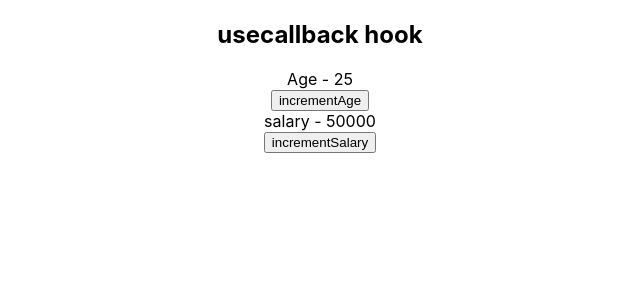
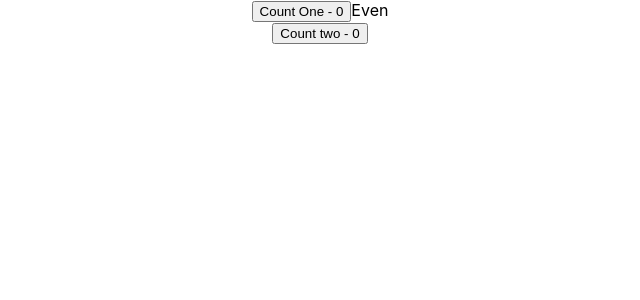
Before and after one commit to ReactJS-Avenger/try-react, a React (Create React App) app: page / in a window 1280 px wide. Shown: the top 300 px of the page, without its empty margins (320-960 px from the left). Built offline with nearby package versions, Linux system fonts and the light colour scheme.

Commit message:
useMemo: application slowed down. when the count two update it will render  whole component adn isEven is called and it will slow down

```diff
--- a/src/App.js
+++ b/src/App.js
@@ -19,6 +19,7 @@ import MainComponent from './components/useReducer+useContext/MainComponent';
 import DataFetchingOne from './components/useReducerFetchData/DataFetchingOne';
 import DataFetchingTwo from './components/useReducerFetchData/DataFetchingTwo';
 import ParentComponent from './components/useCallbackHook/ParentComponent';
+import Counter from './components/useMemoExample/Counter';
 
 export const userContext = React.createContext();
 export const channelContext = React.createContext();
@@ -47,7 +48,8 @@ function App() {
       {/* <MainComponent/> */}
       {/* <DataFetchingOne/> */}
       {/* <DataFetchingTwo/> */}
-      <ParentComponent/>
+      {/* <ParentComponent/> */}
+      <Counter/>
     </div>
   );
 }
--- /dev/null
+++ b/src/components/useMemoExample/Counter.js
@@ -0,0 +1,34 @@
+import React, { useState } from "react";
+
+const Counter = () => {
+    const [counterOne, setCounterOne] = useState(0);
+    const [counterTwo, setCounterTwo] = useState(0);
+
+    const incrementOne = () => {
+        setCounterOne(counterOne + 1)
+    }
+
+    const incrementTwo = () => {
+        setCounterTwo(counterTwo + 1)
+    }
+
+    const isEven = () => {
+        let i = 0;
+        while (i < 2000000000) i++
+        return counterOne % 2 === 0
+    }
+
+    return (
+        <div>
+            <div>
+                <button onClick={incrementOne}>Count One - {counterOne}</button>
+                <span>{isEven() ? 'Even' : 'Odd'}</span>
+            </div>
+            <div>
+                <button onClick={incrementTwo}>Count two - {counterTwo}</button>
+            </div>
+        </div>
+    )
+
+}
+export default Counter;
```
